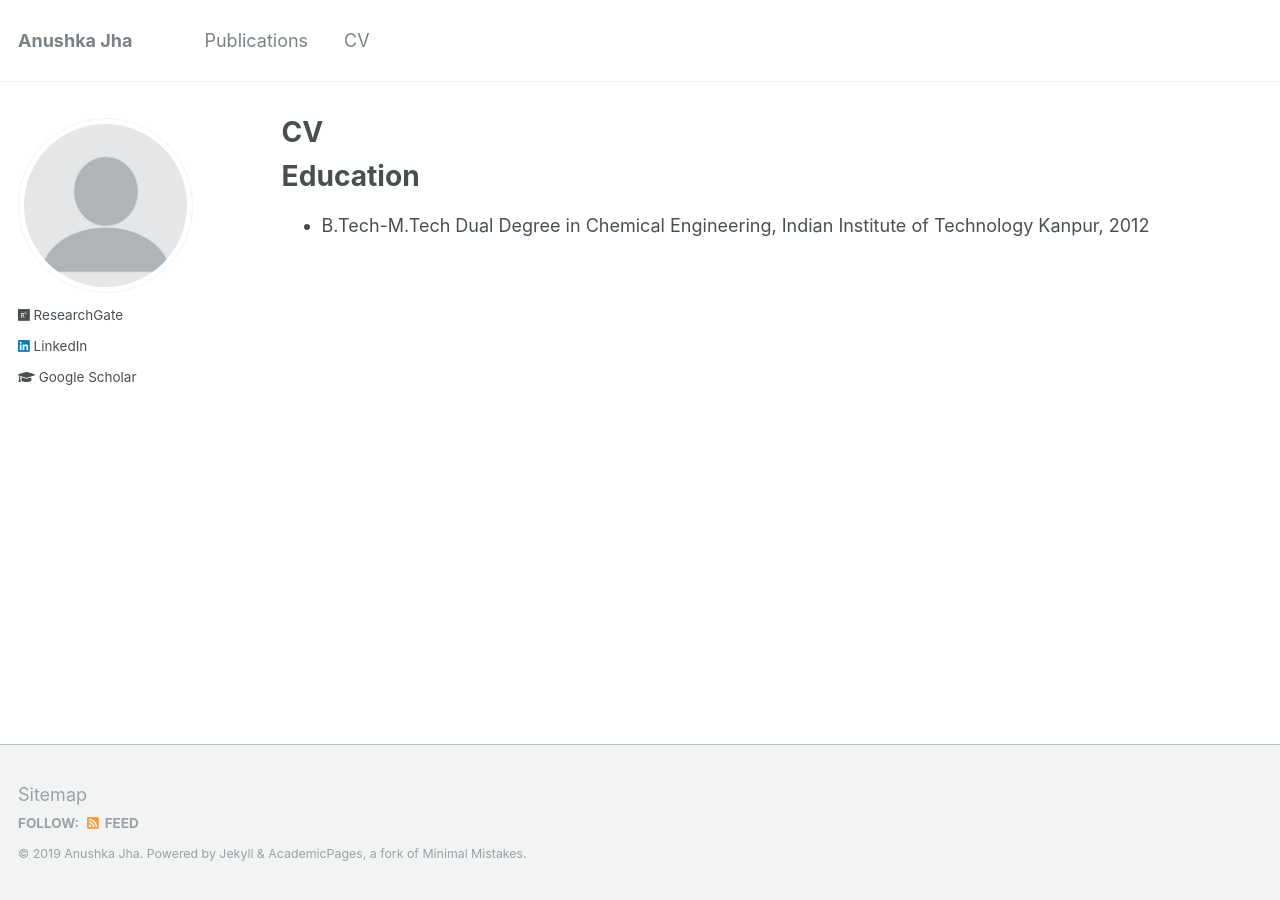
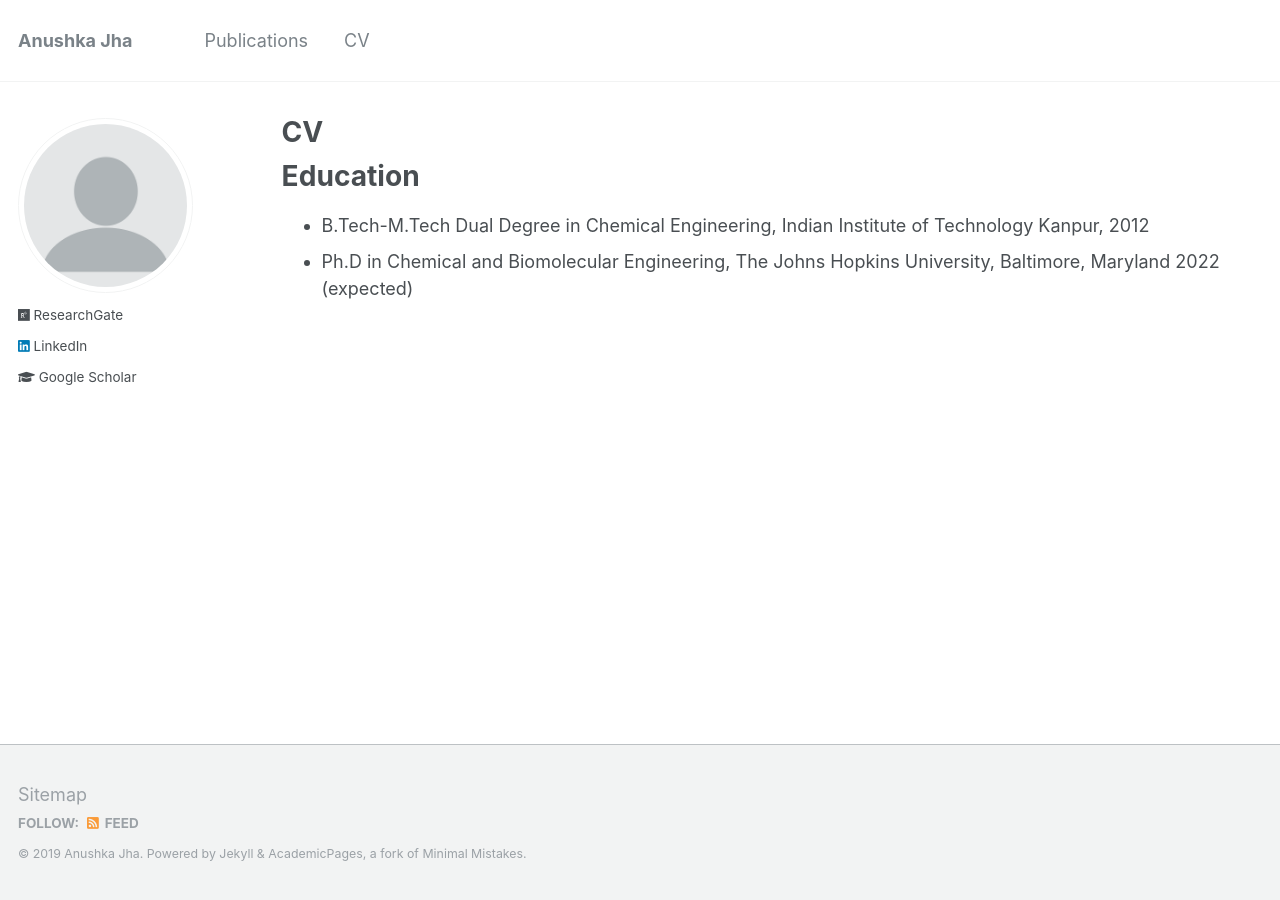
Before and after one commit to anushkaj11/anushkaj11.github.io, a Jekyll site: the page built from _pages/cv.md, in a window 1280 px wide. Built offline with Jekyll 4.4.1, drawn with Linux system fonts in a browser that asks for light colours.

Commit message:
Update cv.md

```diff
--- a/_pages/cv.md
+++ b/_pages/cv.md
@@ -12,3 +12,4 @@ redirect_from:
 Education
 ======
 * B.Tech-M.Tech Dual Degree in Chemical Engineering, Indian Institute of Technology Kanpur, 2012
+* Ph.D in Chemical and Biomolecular Engineering, The Johns Hopkins University, Baltimore, Maryland 2022 (expected)
```
